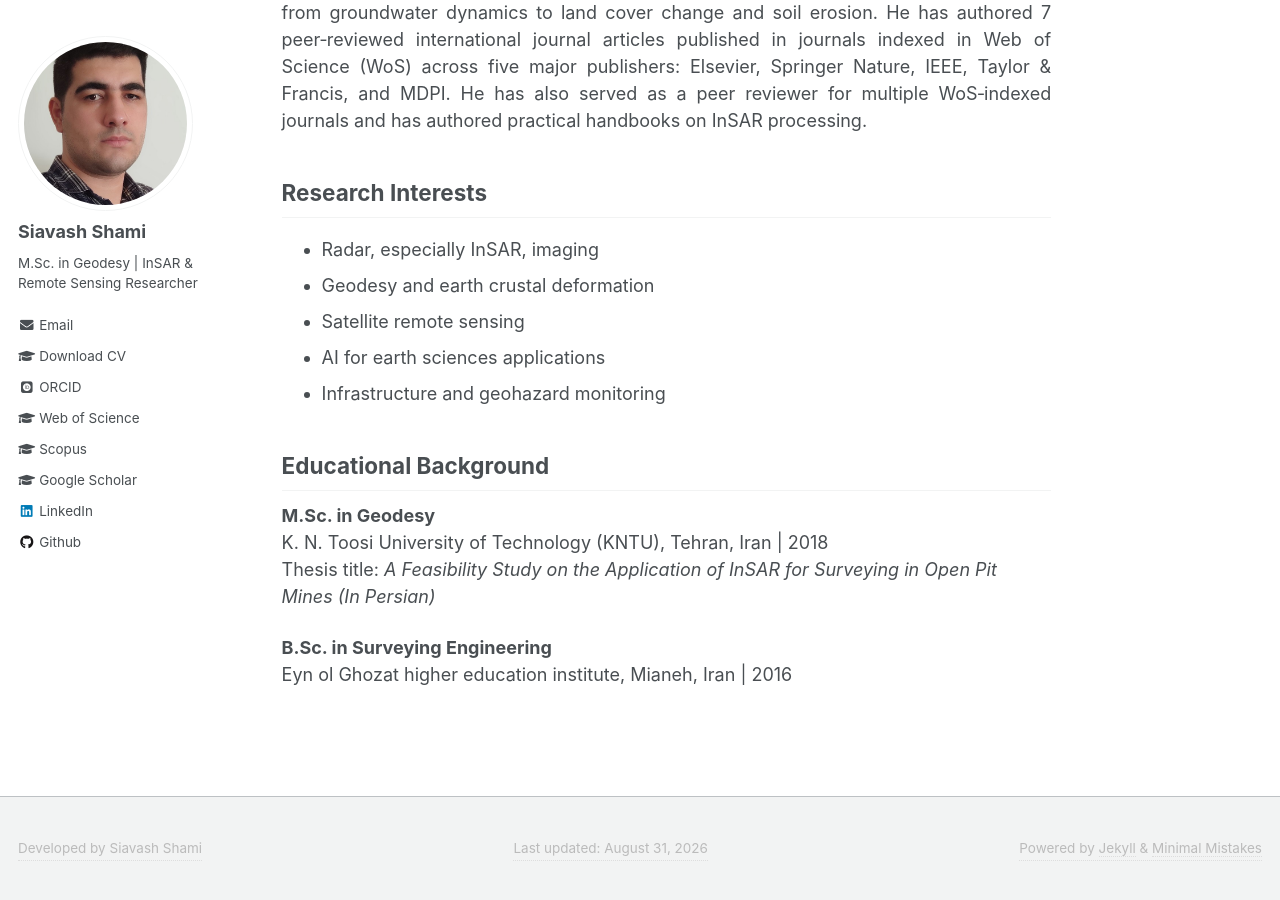
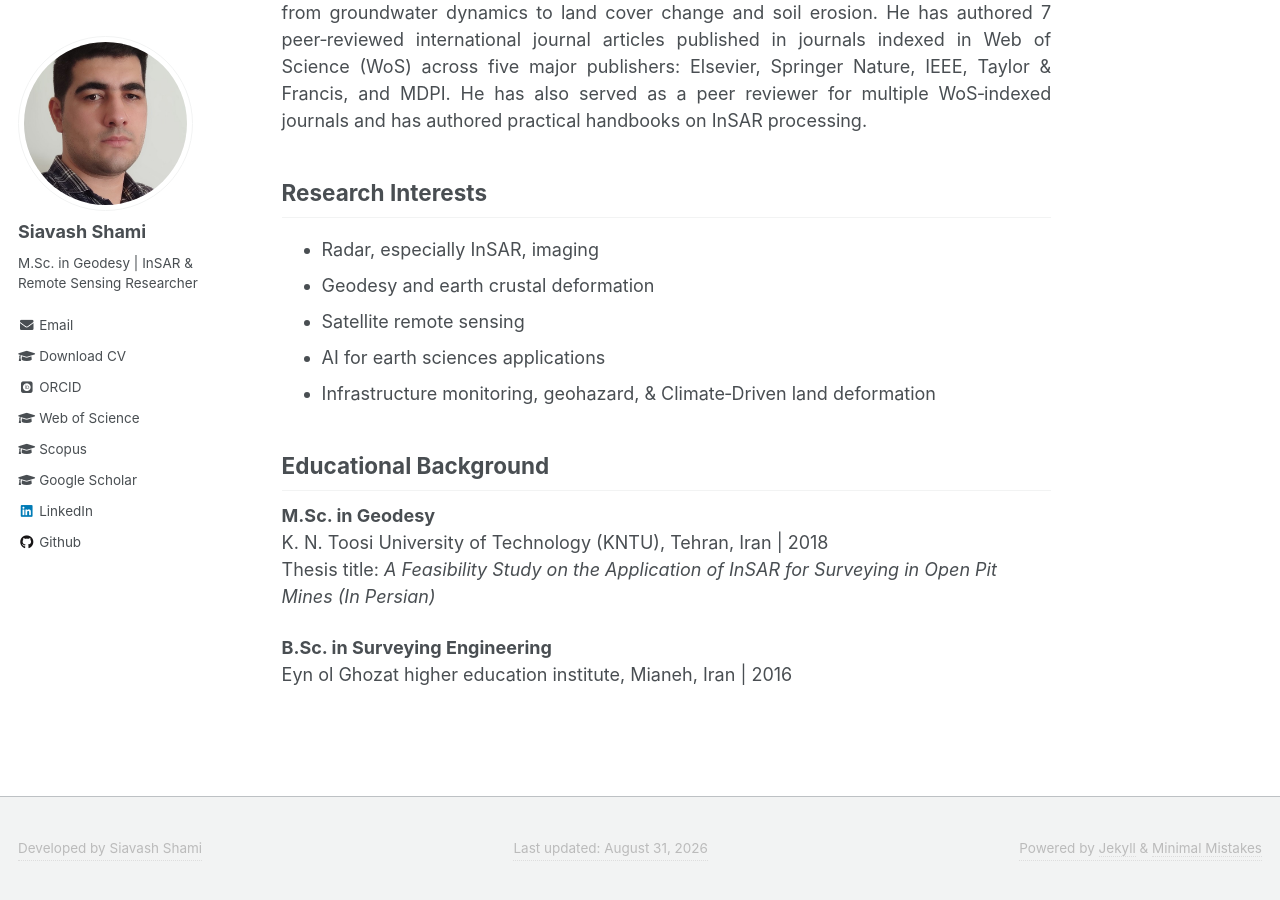
Before and after one commit to siavashshami/siavashshami.github.io, a Jekyll site: the page built from _pages/home.md, in a window 1280 px wide and 900 px high, scrolled down 526 px. Built offline with Jekyll 4.4.1, drawn with Linux system fonts in a browser that asks for light colours; some web fonts are replaced.

Commit message:
Update home.md

```diff
--- a/_pages/home.md
+++ b/_pages/home.md
@@ -18,7 +18,7 @@ redirect_from:
 - Geodesy and earth crustal deformation
 - Satellite remote sensing
 - AI for earth sciences applications
-- Infrastructure and geohazard monitoring
+- Infrastructure monitoring, geohazard, & Climate‑Driven land deformation
 
 ## Educational Background
 **M.Sc. in Geodesy**<br>
```
